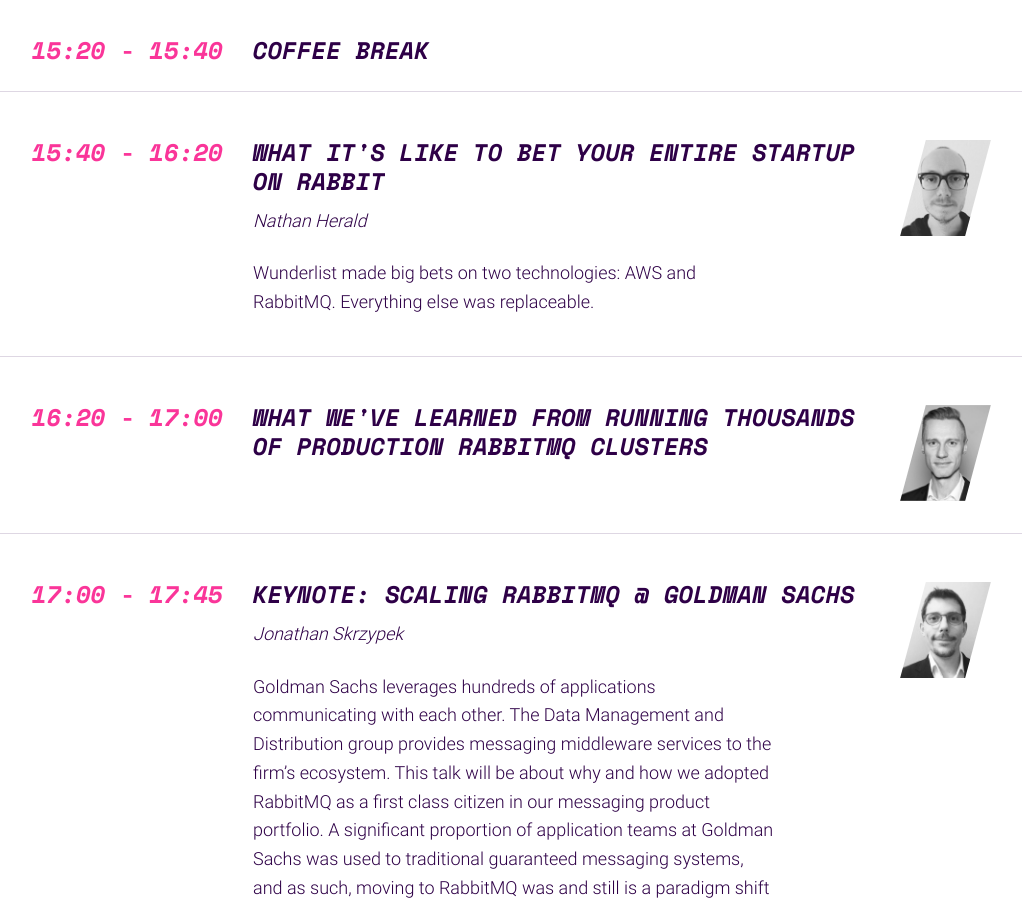
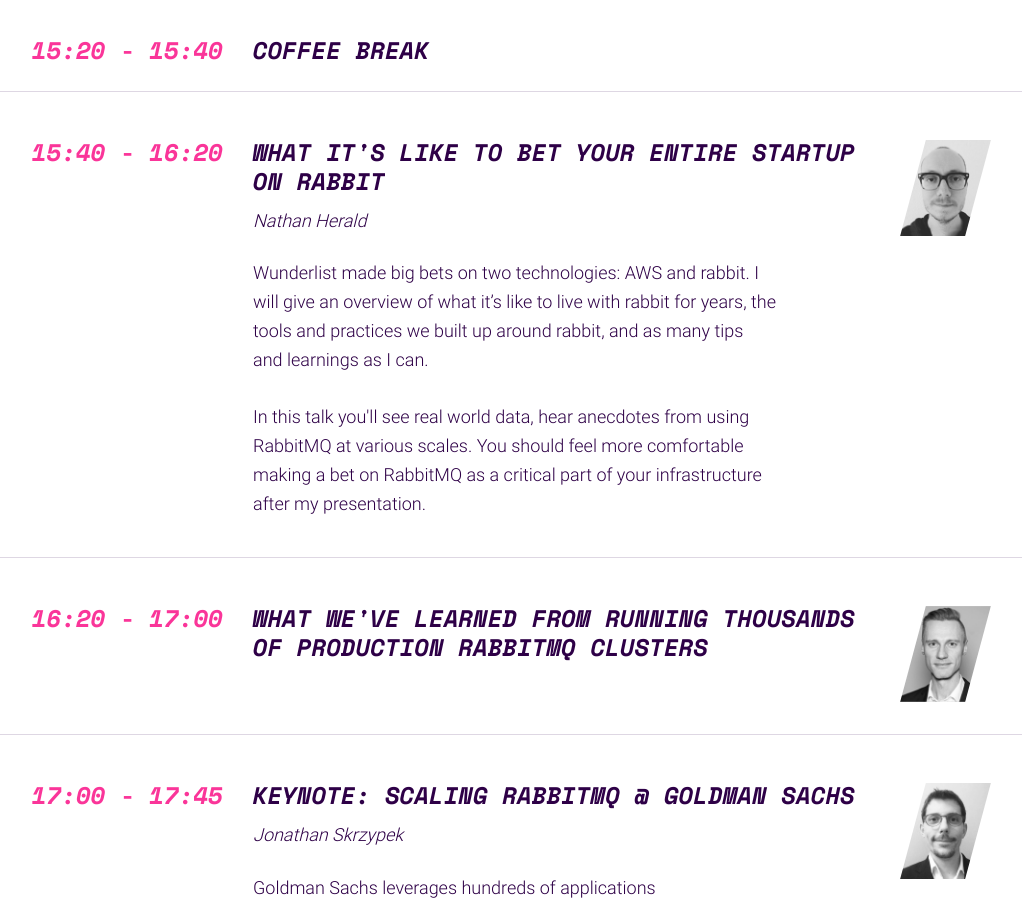
Before and after one commit to isabella232/rabbitmq-summit-1, a Jekyll site: the page built from index.html, in a window 1280 px wide and 900 px high, scrolled down 5837 px. Shown: the whole window, without its empty margins (117-1139 px from the left). Built offline with Jekyll 4.4.1, drawn with Linux system fonts in a browser that asks for light colours; nearby versions of some CDN libraries; some web fonts are replaced; comment, search, counter and statistics services are not loaded.

Commit message:
Updating abstract for Nathan

```diff
--- a/_data/schedule.yml
+++ b/_data/schedule.yml
@@ -101,8 +101,12 @@
   title: What it's like to bet your entire startup on Rabbit
   speaker: Nathan Herald
   abstract: >-
-    Wunderlist made big bets on two technologies: AWS and RabbitMQ. Everything
-    else was replaceable.
+    Wunderlist made big bets on two technologies: AWS and rabbit.
+    I will give an overview of what it’s like to live with rabbit for years,
+    the tools and practices we built up around rabbit, and as many tips and learnings as I can.<br/><br/>
+    In this talk you'll see real world data, hear anecdotes from using RabbitMQ at various scales.
+    You should feel more comfortable making a bet on RabbitMQ as a critical part of your
+    infrastructure after my presentation.
   img: /img/speakers/nathan-herald.jpg
 - start: '16:20'
   etime: '16:20 - 17:00'
```
